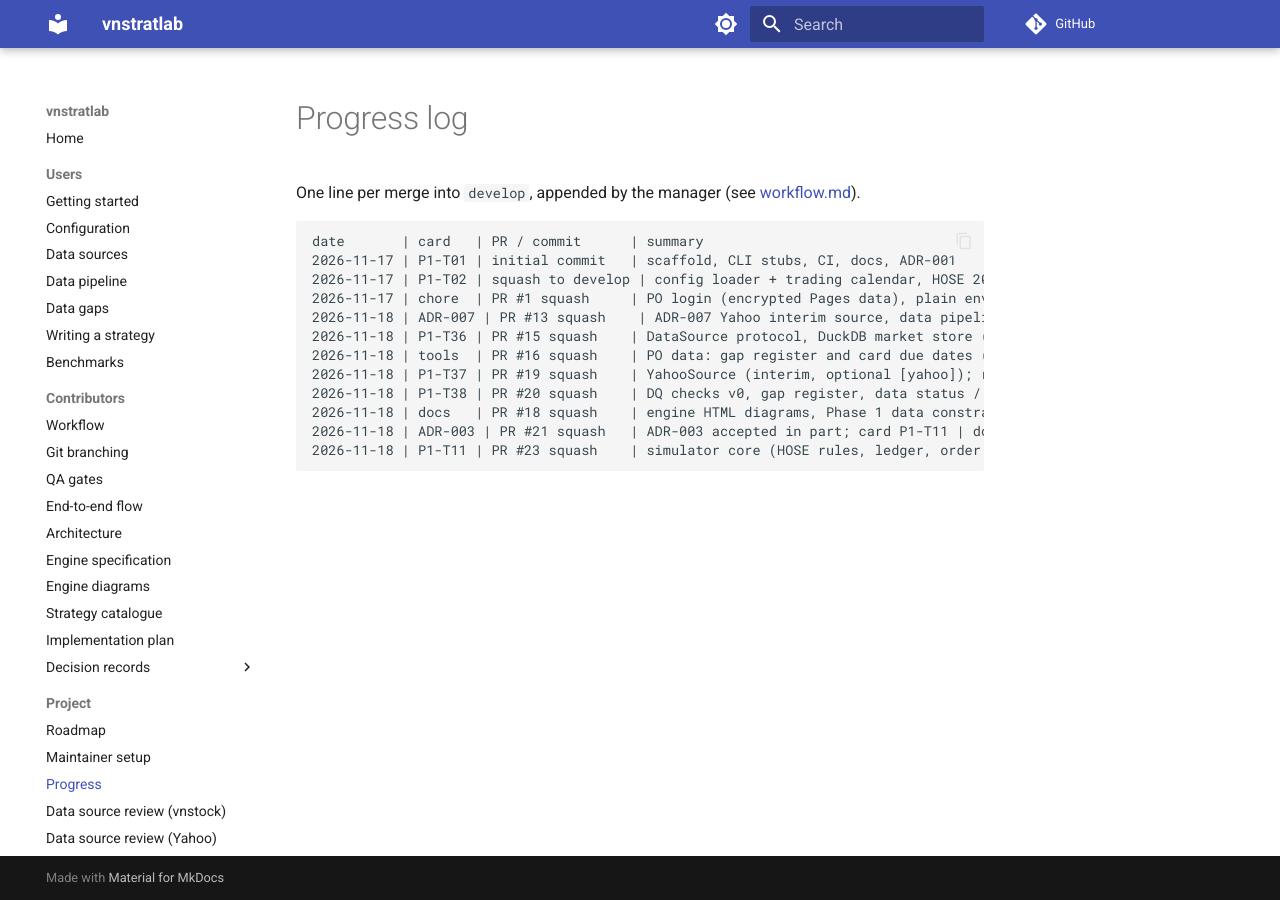
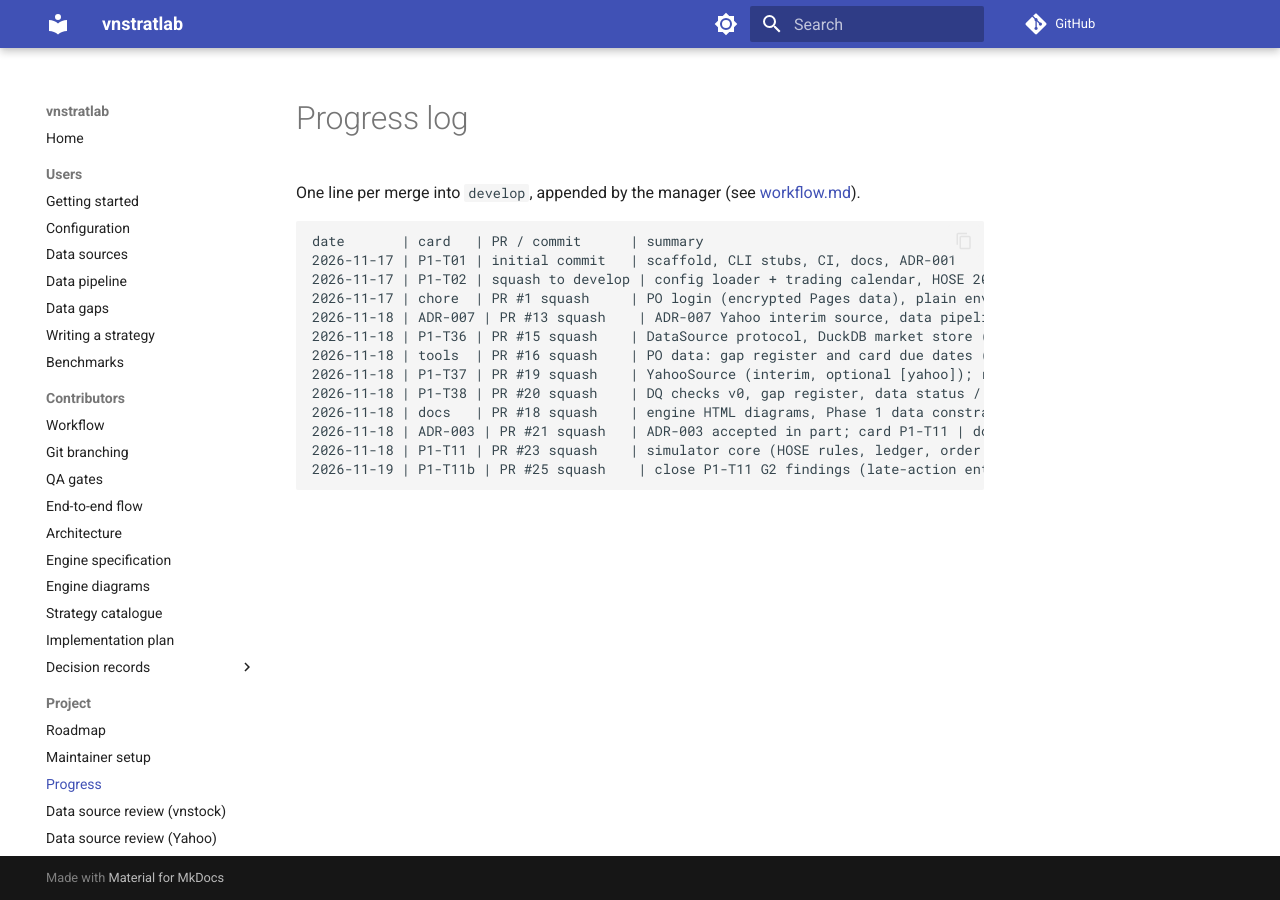
Before and after one commit to lephucchi/vnstratlab, an MkDocs documentation site: the page built from docs/reports/progress.md, in a window 1280 px wide. Built offline with MkDocs 1.6.1 and Material for MkDocs 9.7.7, drawn with Linux system fonts in a browser that asks for light colours; comment, search, counter and statistics services are not loaded.

Commit message:
docs: P1-T11b done, progress log

````diff
--- a/docs/reports/progress.md
+++ b/docs/reports/progress.md
@@ -15,4 +15,5 @@ date       | card   | PR / commit      | summary
 2026-11-18 | docs   | PR #18 squash    | engine HTML diagrams, Phase 1 data constraints, CLAUDE.md no-watermark rule | docs | owner override after 4 G2 rounds
 2026-11-18 | ADR-003 | PR #21 squash   | ADR-003 accepted in part; card P1-T11 | docs | owner override after 2 G2 rounds
 2026-11-18 | P1-T11 | PR #23 squash    | simulator core (HOSE rules, ledger, order lifecycle, ideal/executable) | 456 passed | owner override; open: late-action entitlement, turnover denominator, pre-ex pending rescale (G2 request changes)
+2026-11-19 | P1-T11b | PR #25 squash    | close P1-T11 G2 findings (late-action entitlement via bonus credits, turnover / previous-close equity, pre-ex pending rescale), synthetic declared suspensions in DQ, lazy CLI imports | 483 passed, 97.45% | G2 approve (round 3)
 ```
````
Also changed, not shown: docs/cards/P1-T11b-engine-fixes.md (+1 -1 lines).
